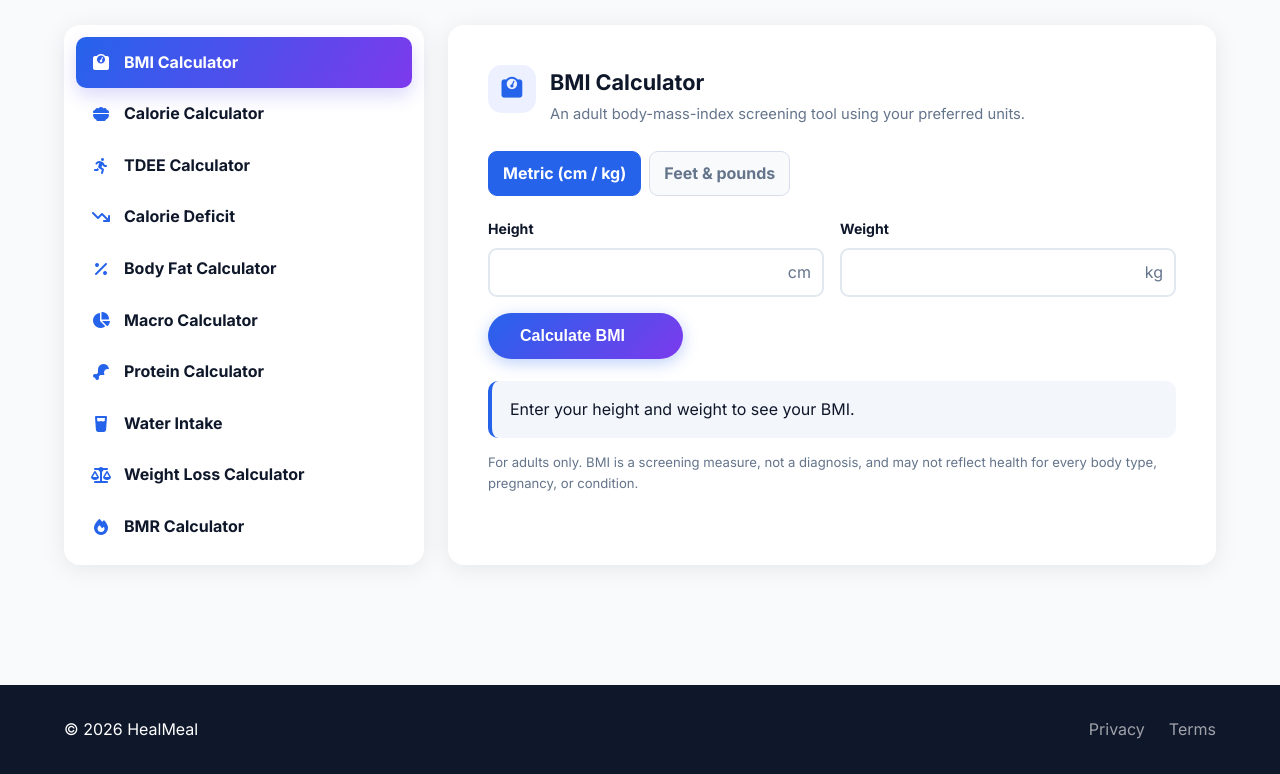
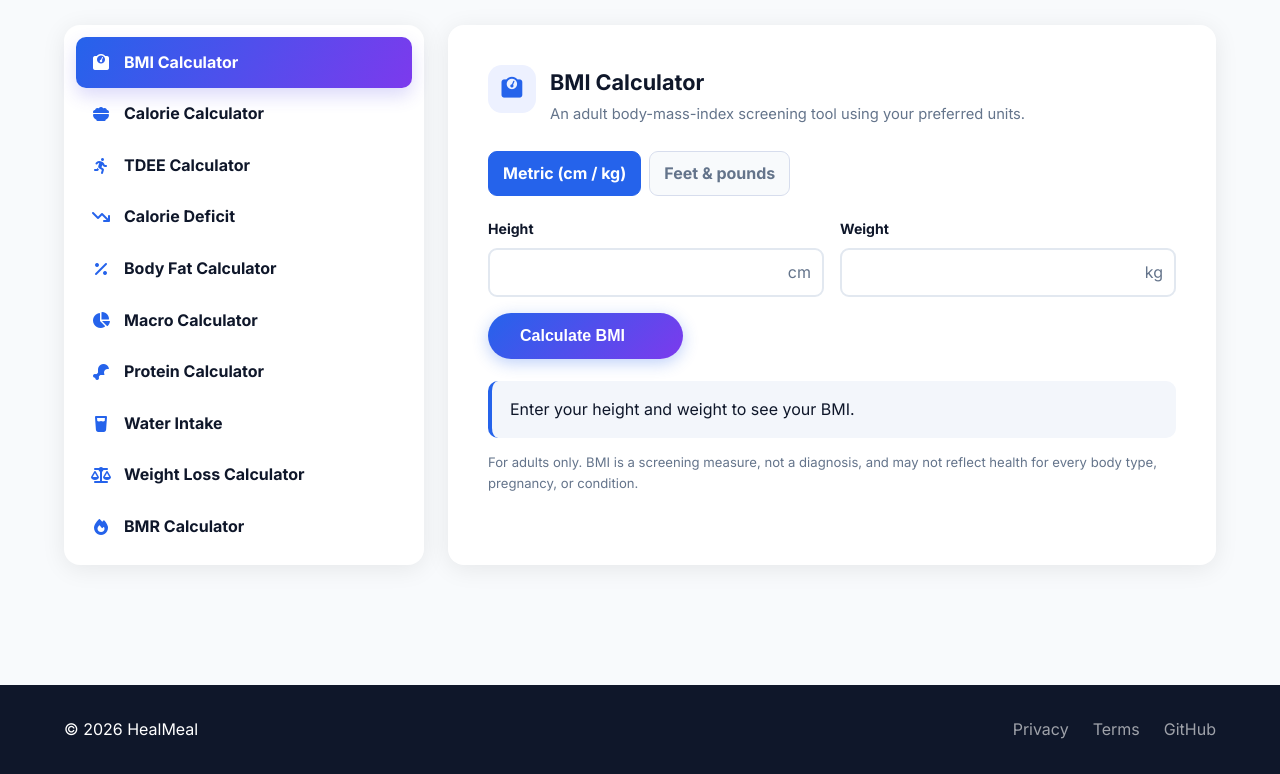
Before and after one commit to Aarchit1212/Heal_Meal, a website: page index.html in a window 1280 px wide. Shown: the part 3412-4186 px from the top of the page. Drawn offline with Linux system fonts and the light colour scheme.

Commit message:
Add GitHub link to footer

```diff
--- a/index.html
+++ b/index.html
@@ -241,6 +241,7 @@
             <div class="footer-links">
                 <a href="privacy.html">Privacy</a>
                 <a href="terms.html">Terms</a>
+                <a href="https://github.com/Aarchit1212/Heal_Meal" target="_blank" rel="noopener noreferrer">GitHub</a>
             </div>
         </div>
     </footer>
```
